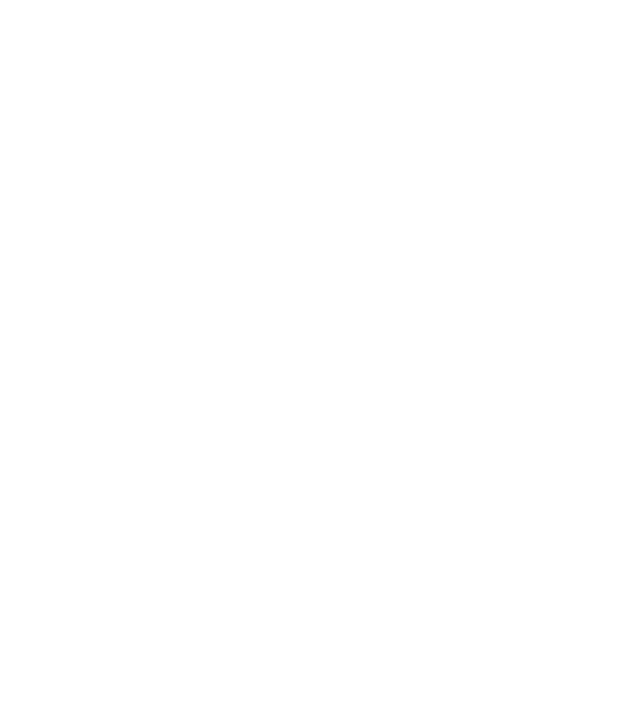
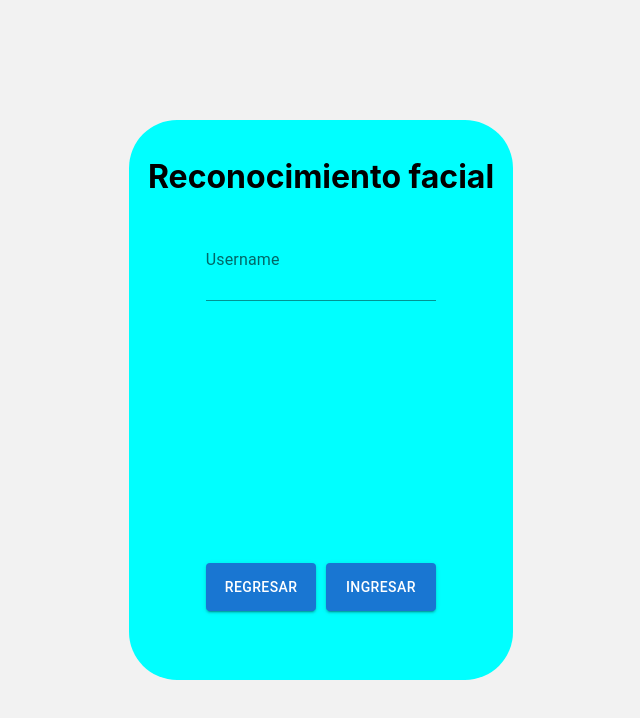
Before and after one commit to MarvEdCV/-SEMI1-Practica1-G1, a React (Create React App) app in the folder frontend/: page /#/login-camara in a window 1280 px wide. Before the commit this address had no page. Shown: the top 718 px of the page, without its empty margins (319-959 px from the left). Built offline with nearby package versions, Linux system fonts and the light colour scheme; no server answers.

Commit message:
ADD ventana login con camara

```diff
--- a/frontend/src/App.js
+++ b/frontend/src/App.js
@@ -10,6 +10,7 @@
 import EditarAlbumes from './components/Editar_albumes';
 import Login from './components/Login';
 import Registro from './components/Registro';
+import Login_camara from './components/Login_camara';
 
 function App() {
   const [username, setUsername] = useState("")
@@ -17,6 +18,7 @@
     <div className="App">
       <Routes>
         <Route path='/' element={<Login setUsername={setUsername}/>}/>
+        <Route path='/login-camara' element={<Login_camara setUsername={setUsername}/>}/>
         <Route path={`/registro/`} element={<Registro />}/>
         <Route path={`/home/:username`} element={[<SideMenu username={username}/>,<Home setUsername={setUsername}/>]}/>
         <Route path={`/editar-perfil/:username`} element={[<SideMenu username={username}/>,<EditarPerfil setUsername={setUsername}/>]}/>
--- a/frontend/src/components/Login.css
+++ b/frontend/src/components/Login.css
@@ -1,3 +1,5 @@
+
+/*----------------------------LOGIN------------------------------*/
 .login{
     display: flex;
     position: absolute;
@@ -42,9 +44,18 @@
     width: 48%;
 }
 
+/*----------------------LOGIN RECONOCIMIENTO------------------------*/
+.login-form-input.login-camara{
+    height: 80%;
+}
+
+.login-cam{
+    width: 70%;
+}
 
 
 
+/*----------------------------REGISTRO------------------------------*/
 .register{
     display: flex;
     width: 60%;
--- a/frontend/src/components/Login.js
+++ b/frontend/src/components/Login.js
@@ -54,6 +54,9 @@
             <Button variant='contained' onClick={() => navegar('/registro')}>Registrarse</Button>
             <Button type='submit' variant='contained'>Ingresar</Button>
           </div>
+          <div>
+            <Button onClick={() => navegar('/login-camara')}>Iniciar sesion con reconocimiento facial</Button>
+          </div>
         </form>
       </div>
     </div>
--- /dev/null
+++ b/frontend/src/components/Login_camara.js
@@ -0,0 +1,72 @@
+import React, {useRef} from 'react'
+import 'axios'
+import { useNavigate } from 'react-router-dom'
+import { Button,TextField } from '@mui/material'
+
+import './Login.css'
+import { URLS, url_servidor } from '../helpers/routes'
+import { postFetch } from '../helpers/peticiones'
+import Webcam from "react-webcam";
+
+
+const Login_camara = (props) => {
+    //useNavigate para cambiar la url para cargar otros componentes
+    const navigate = useNavigate()
+    const navegar = (url) =>{
+      navigate(url)
+    }
+    const webcamRef = useRef(null)
+
+    const handleSubmit = (event) =>{
+      event.preventDefault();
+      console.log("Iniciando sesion...")
+
+      let foto = webcamRef.current.getScreenshot()
+      if(!foto){
+        alert("No se pudo capturar la foto")
+        return
+      }
+
+      let username,password
+      username = event.target[0].value
+      password = webcamRef.current.getScreenshot()
+
+      let datos = {
+        username,
+        password    //La password es la foto en base64
+      }
+      console.log(datos)
+      /* postFetch(URLS.login,datos)
+        .then((data) =>data.json())
+        .then((data) =>{
+          console.log(data)
+          if(data.successStatus === true){
+            props.setUsername(username)
+            navegar(`home/${username}`)
+          }else{
+            alert(data.errorMessage)
+            //Se vacian los input
+            event.target[0].value = ""
+            event.target[1].value = ""
+          }
+        }) */
+    }
+
+    return (
+      <div className='login'>
+        <div className='login-form'>
+          <h1 style={{"margin":"0"}}>Reconocimiento facial</h1>
+          <form className='login-form-input  login-camara' onSubmit={handleSubmit}>
+            <TextField id="standard-basic" label="Username" variant="standard" />
+            <Webcam ref={webcamRef} className='login-cam'/>
+            <div className='login-botones'>
+              <Button variant='contained' onClick={() => navegar('/')}>Regresar</Button>
+              <Button type='submit' variant='contained'>Ingresar</Button>
+            </div>
+          </form>
+        </div>
+      </div>
+    )
+}
+
+export default Login_camara
```
